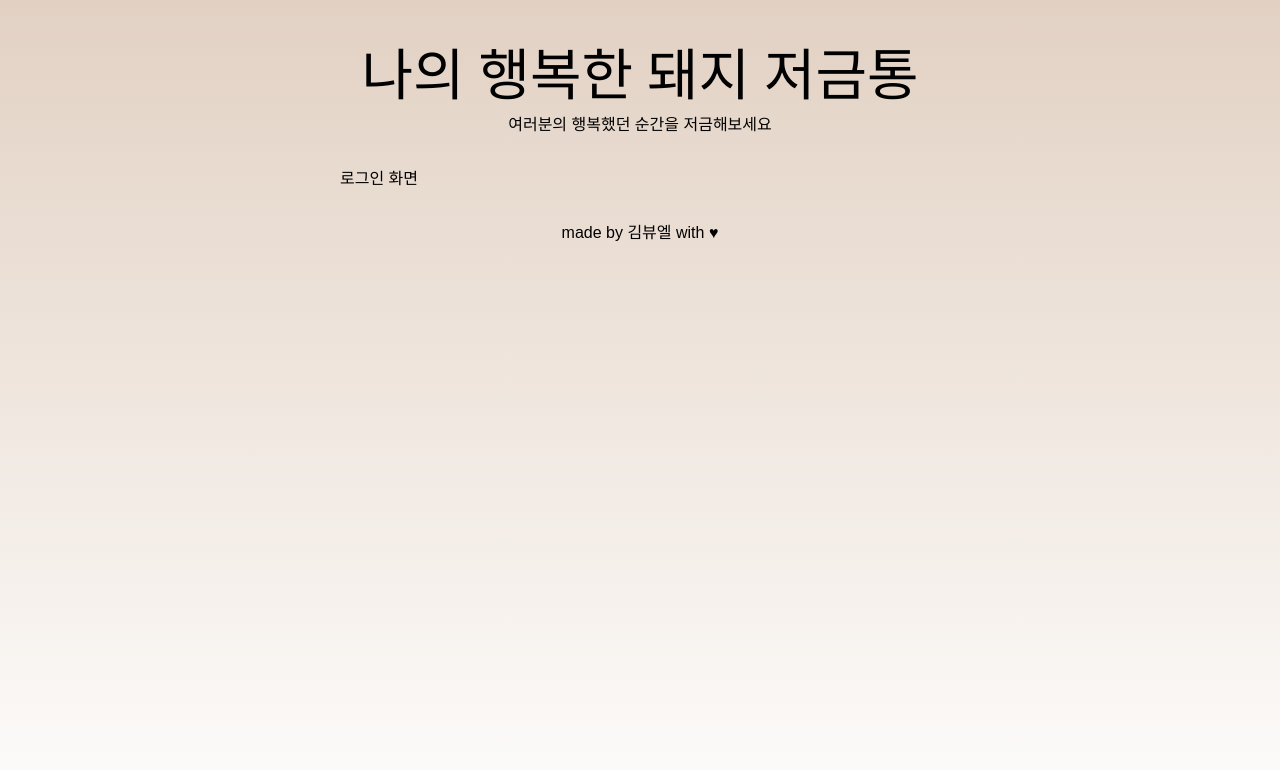
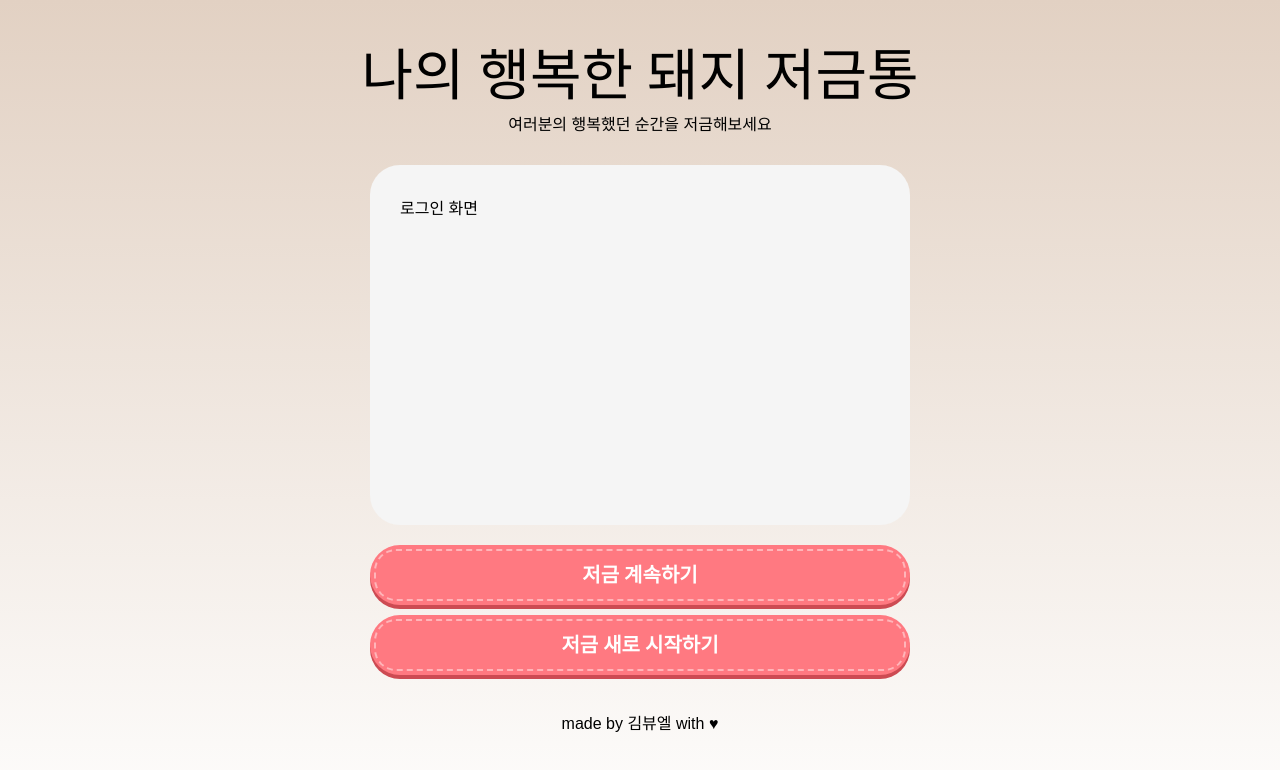
Before and after one commit to happy-piggy-bank/happy-piggy-bank-web-old, a React (Create React App) app: page /login in a window 1280 px wide. Shown: the top 770 px of the page. Built offline with nearby package versions, Linux system fonts and the light colour scheme; a web font is replaced by a local one.

Commit message:
로그인 화면 css 추가

```diff
--- a/src/components/members/loginScreen.jsx
+++ b/src/components/members/loginScreen.jsx
@@ -1,14 +1,21 @@
 import React from 'react';
+
+import "../../css/members/loginScreen.css";
 
 import MainHeader from '../common/mainHeader';
 import MainFooter from '../common/mainFooter';
+import PrimaryButton from '../common/primaryButton';
 
 const LoginScreen = () => {
     return (
         <div className='loginScreenContainer'>
             <MainHeader/>
             <div className='loginBodyArea'>
-                <p>로그인 화면</p>
+                <div className='loginBoxArea'>
+                    <p>로그인 화면</p>
+                </div>
+                <PrimaryButton buttonText={"저금 계속하기"} onClick={() => {}}/>
+                <PrimaryButton buttonText={"저금 새로 시작하기"} onClick={() => {}}/>
             </div>
             <MainFooter/>
         </div>
--- /dev/null
+++ b/src/css/members/loginScreen.css
@@ -0,0 +1,13 @@
+.loginBodyArea {
+    display: flex;
+    flex-direction: column;
+    align-items: center;
+}
+.loginBoxArea {
+    width: 80%;
+    height: 300px;
+    border-radius: 30px;
+    background: whitesmoke;
+    margin-bottom: 15px;
+    padding: 30px;
+}
```
